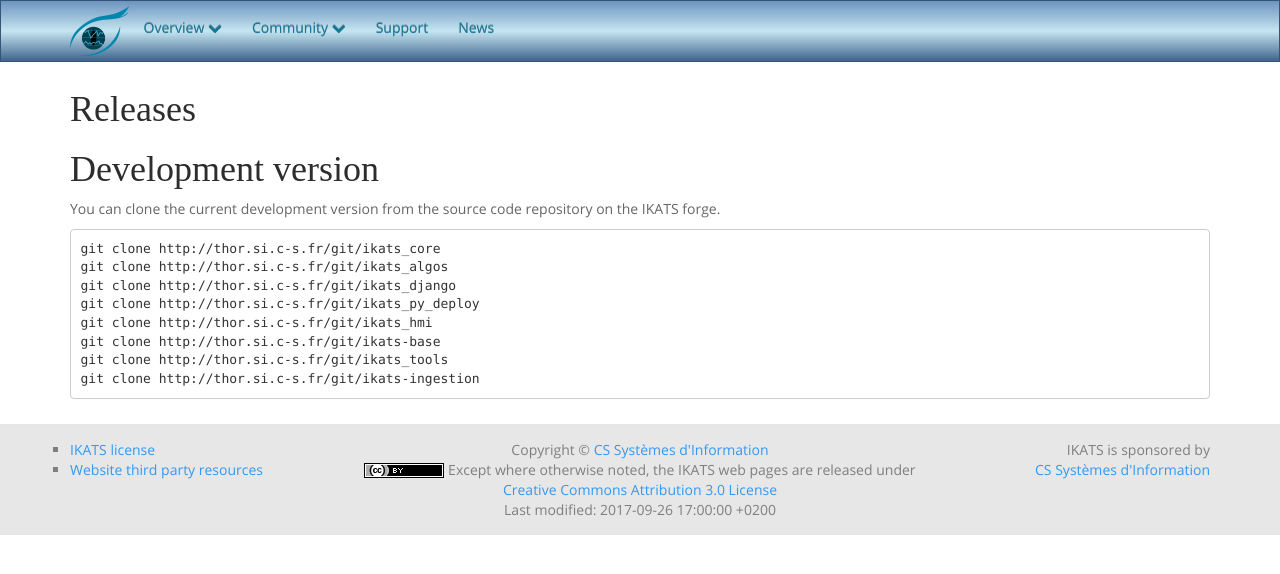
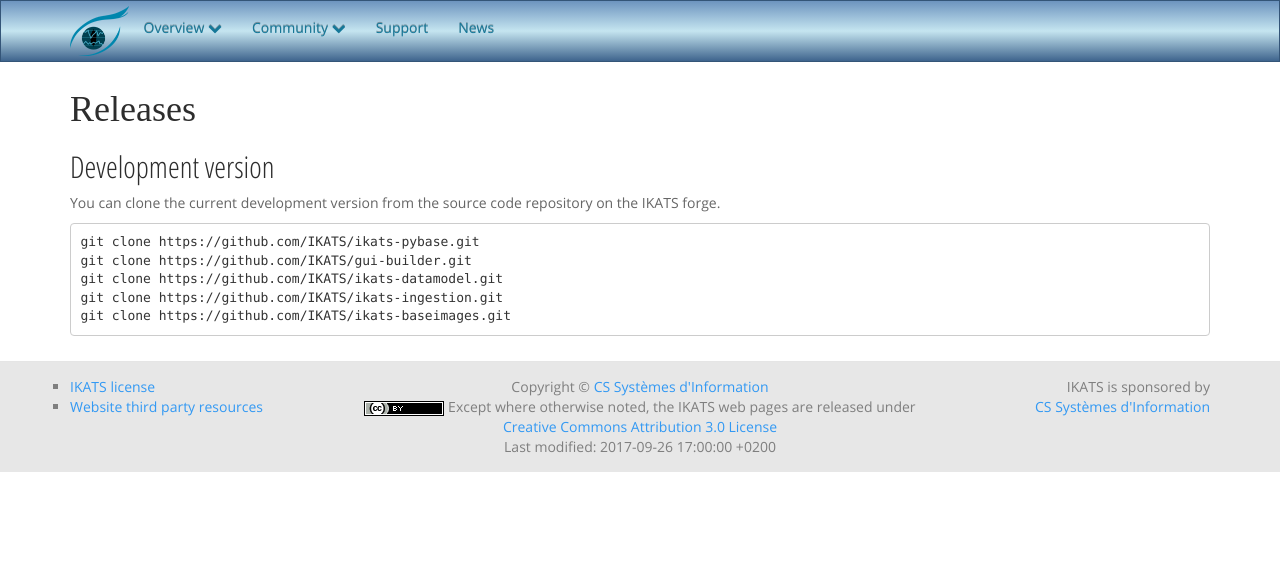
Before and after one commit to IKATS/ikats.github.io, a Jekyll site: the page built from download.md, in a window 1280 px wide. Shown: the top 574 px of the page. Built offline with Jekyll 4.4.1, drawn with Linux system fonts in a browser that asks for light colours; some web fonts are replaced.

Commit message:
documentation update
bugs #580

````diff
--- a/download.md
+++ b/download.md
@@ -7,19 +7,14 @@
 Releases
 ========
 
-
-Development version
-===================
+## Development version
 
 You can clone the current development version from the source code repository on the IKATS forge.
 
 ```bash
-git clone http://thor.si.c-s.fr/git/ikats_core
-git clone http://thor.si.c-s.fr/git/ikats_algos
-git clone http://thor.si.c-s.fr/git/ikats_django
-git clone http://thor.si.c-s.fr/git/ikats_py_deploy
-git clone http://thor.si.c-s.fr/git/ikats_hmi
-git clone http://thor.si.c-s.fr/git/ikats-base
-git clone http://thor.si.c-s.fr/git/ikats_tools
-git clone http://thor.si.c-s.fr/git/ikats-ingestion
+git clone https://github.com/IKATS/ikats-pybase.git
+git clone https://github.com/IKATS/gui-builder.git
+git clone https://github.com/IKATS/ikats-datamodel.git
+git clone https://github.com/IKATS/ikats-ingestion.git
+git clone https://github.com/IKATS/ikats-baseimages.git
 ```
````
Also changed, not shown: INSTALL.md (+33 -41 lines).
